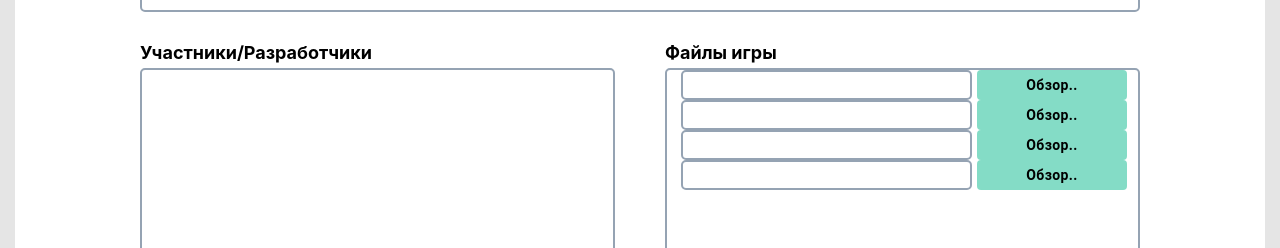
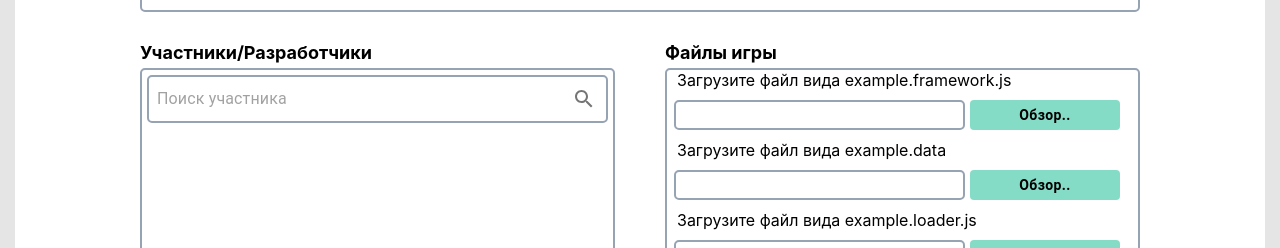
Before and after one commit to POWER-OF-YOUTH/urfu-games, a React (Create React App) app: page /games/new in a window 1280 px wide. Shown: the part 704-952 px from the top of the page. Built offline with nearby package versions, Linux system fonts and the light colour scheme.

Commit message:
fix design

```diff
--- a/src/pages/CreateGamePage.jsx
+++ b/src/pages/CreateGamePage.jsx
@@ -88,7 +88,7 @@ function GamesNewPage() {
                 <div className={styles.competencies}>
                     <span className={styles.textCaption}>Компетенции</span>
                     <div className={styles.competencies__search}>
-                        <div className={styles.competencies__search__field}>
+                        <div className={styles.search__field}>
                             <InputBase sx={{ ml: 1, flex: 1 }} placeholder="Поиск компетенции" />
                             <IconButton type="submit" sx={{ p: "10px" }} aria-label="search">
                                 <SearchIcon />
@@ -110,14 +110,25 @@ function GamesNewPage() {
             </div>
             <div className={styles.members}>
                 <span className={styles.textCaption}>Участники/Разработчики</span>
-                <div className={styles.members__list}></div>
+                <div className={styles.members__list}>
+                    <div className={styles.search__field}>
+                        <InputBase sx={{ ml: 1, flex: 1 }} placeholder="Поиск участника" />
+                        <IconButton type="submit" sx={{ p: "10px" }} aria-label="search">
+                            <SearchIcon />
+                        </IconButton>
+                    </div>
+                </div>
             </div>
             <div className={styles.files}>
                 <span className={styles.textCaption}>Файлы игры</span>
                 <div className={styles.files__list}>
+                    <span className={styles.files__list__item__cover}>Загрузите файл вида example.framework.js</span>
                     <FileInputItem name="fileInput1" onChange={handleFieldChange}></FileInputItem>
+                    <span className={styles.files__list__item__cover}>Загрузите файл вида example.data</span>
                     <FileInputItem name="fileInput2" onChange={handleFieldChange}></FileInputItem>
+                    <span className={styles.files__list__item__cover}>Загрузите файл вида example.loader.js</span>
                     <FileInputItem name="fileInput3" onChange={handleFieldChange}></FileInputItem>
+                    <span className={styles.files__list__item__cover}>Загрузите файл вида example.wasm</span>
                     <FileInputItem name="fileInput4" onChange={handleFieldChange}></FileInputItem>
                 </div>
             </div>
@@ -138,27 +149,9 @@ function FileInputItem(props) {
         props.onChange(evt);
     };
 
-    const id = `contained-button-file-${props.name}`;
-
     return (
-        <div className={styles.files__list__item}>
-            {/* <input
-                accept="image/*"
-                id={id}
-                type="file"
-                {...props}
-                onChange={handleFieldChange}
-                className={styles.uploadForm}
-            /> */}
         <label className={styles.files__list__item}>
-                <input
-                    accept="image/*"
-                    id={id}
-                    type="file"
-                    {...props}
-                    onChange={handleFieldChange}
-                    className={styles.uploadForm}
-                />
+            <input accept="image/*" type="file" {...props} onChange={handleFieldChange} className={styles.uploadForm} />
             <div className={styles.files__item__name}>
                 <span className={styles.choosenFile}>{fileName}</span>
             </div>
@@ -166,7 +159,6 @@ function FileInputItem(props) {
                 Обзор..
             </FileInputButton>
         </label>
-        </div>
     );
 }
 
--- a/src/pages/CreateGamePage.module.css
+++ b/src/pages/CreateGamePage.module.css
@@ -72,7 +72,7 @@
     border-radius: 5px;
 }
 
-.competencies__search__field {
+.search__field {
     border: 2px solid #95a3b3;
     border-radius: 5px;
     margin: 5px;
@@ -123,9 +123,13 @@
     border-radius: 5px;
 }
 
+.files__list__item__cover {
+    margin-left: 10px;
+}
+
 .files__list__item {
     display: flex;
-    margin: 0 7px;
+    margin: 10px 7px;
 }
 
 .file__list__button {
```
Lines whose indentation alone changed are shown as unchanged.
